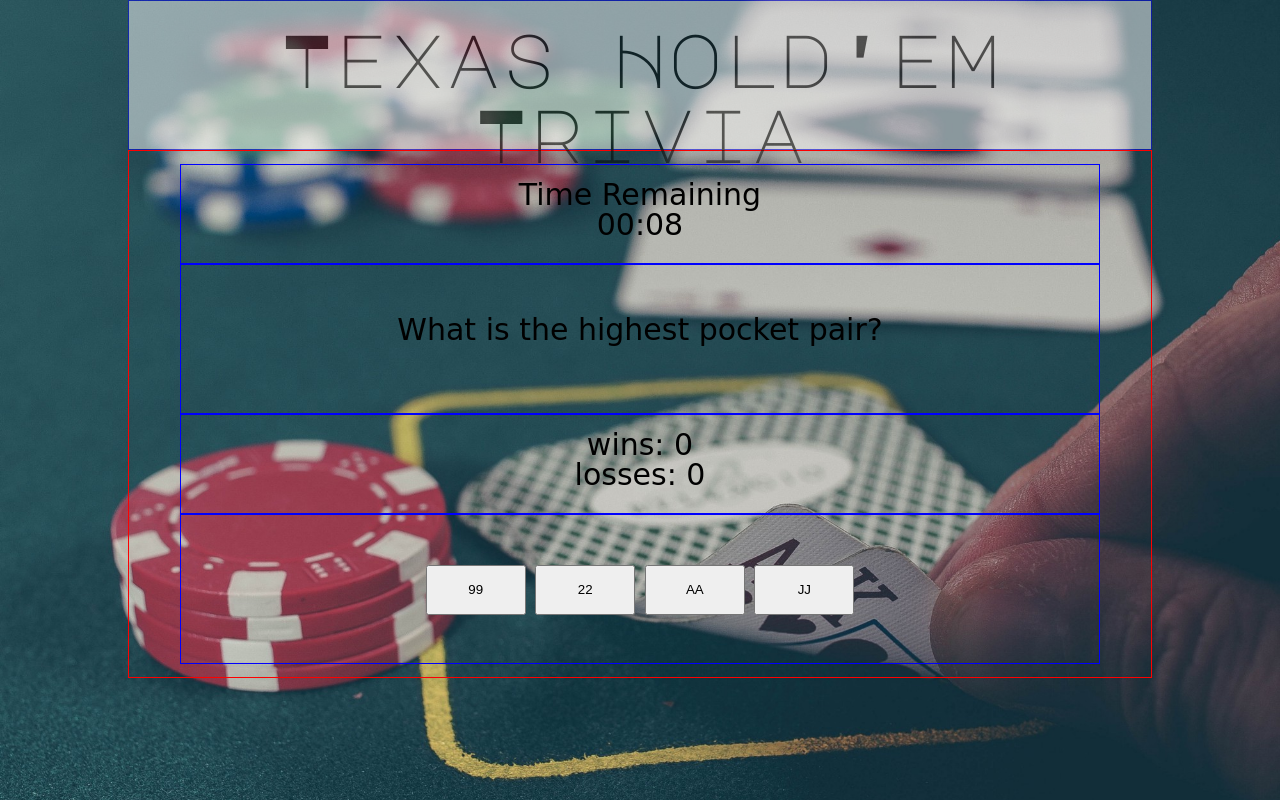
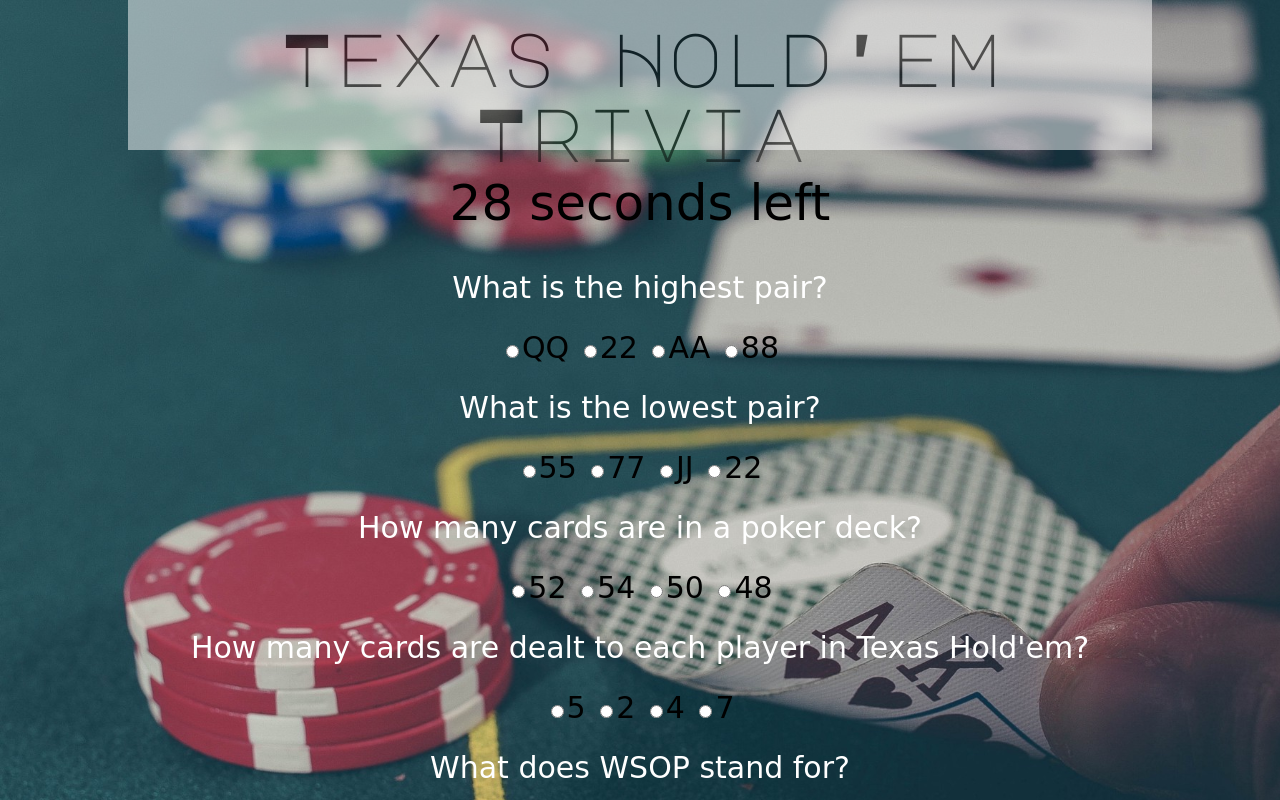
Before and after one commit to rnakada/TriviaGame, a plain HTML site: page index.html in a window 1280 px wide. Both pictures are taken after a click on the button "Click here to start!!". Shown: the top 800 px of the page. Drawn offline with nearby package versions, Linux system fonts and the light colour scheme; a web font is replaced by a local one.

Commit message:
finished

```diff
--- a/assets/css/style.css
+++ b/assets/css/style.css
@@ -5,6 +5,11 @@
 body {
     background-image: url(../images/bodyBackground.jpeg);
     background-size: cover;
+}
+
+h3 {
+    font-weight: bolder;
+    color: white;
 }
 
 /* START */
@@ -32,17 +37,16 @@ body {
 /* GAME PAGE */
 
 #container {
-    border: 1px solid red;
-    /* background-color: white; */
+    /* border: 1px solid red; */
     width: 80%;
-    height: auto;
+    height: 800px;
     padding-top: 1%;
     padding-bottom: 1%;
     margin:auto;
 }
 
 #titleRow {
-    border: 1px solid blue;
+    /* border: 1px solid blue; */
     width: 80%;
     height: 150px;
     margin:auto;
@@ -58,52 +62,76 @@ body {
     font-weight: bolder;
 }
 
-#timerRow {
-    border: 1px solid blue;
+#clock {
+    /* border: 1px solid blue; */
     width: 90%;
     height: 100px;
     margin:auto;
     text-align: center;
-    font-size: 30px;
+    font-size: 50px;
     padding-top: 15px;
     font-family: 'ZCOOL QingKe HuangYou', cursive;
 }
 
-#questionRow {
-    border: 1px solid blue;
+#questionsHere {
+    /* border: 1px solid blue; */
     width: 90%;
-    height: 150px;
+    height: 600px;
+    margin-left: 60px;
     margin:auto;
     text-align: center;
     font-size: 30px;
-    padding-top: 50px;
+    padding-top: 10px;
     font-family: 'ZCOOL QingKe HuangYou', cursive;
 }
 
-#scoreRow {
-    border: 1px solid blue;
-    width: 90%;
-    height: 100px;
+.resultsReset {
+    /* border: 1px solid red; */
+    width: 100%;
+    height: 200px;
     margin:auto;
-    text-align: center;
-    font-size: 30px;
-    padding-top: 15px;
-    font-family: 'ZCOOL QingKe HuangYou', cursive;
+    font-size: 50px;
+    position: relative;
+    top: 100px;
+    background-image: url();
 }
 
-#answerRow {
-    border: 1px solid blue;
-    width: 90%;
+#results {
+    /* border: 1px solid red; */
+    width: 80%;
     height: 150px;
     margin:auto;
+    font-size: 50px;
+    background-image: url();
     text-align: center;
-    font-size: 30px;
     padding-top: 50px;
-    font-family: 'ZCOOL QingKe HuangYou', cursive;
+    position: relative;
+    top: 150px;
 }
 
-.answerButton {
-    height: 50px;
-    width: 100px;
+#resetButton {
+    height:50px;
+    width: 200px;
+    position: relative;
+    right: 40px;
+    bottom: 10px;
+    font-size: 20px;
+    background-image: url(../images/buttonImage2.jpg);
+    background-size: contain;
+    color: white;
+    font-weight: bolder;
+}
 
+#submit-button {
+    height: 100px;
+    width: 200px;
+    background-image: url(../images/submitButton.jpg);
+    background-size:cover;
+    color:white;
+    font-size: 40px;
 }
+
+#submit-button:hover {
+    color: red;
+    font-weight: bolder;
+}
--- a/assets/javascript/app.js
+++ b/assets/javascript/app.js
@@ -1,139 +1,100 @@
-$(document).ready(function(){
-// start button
+$(document).ready(function () {
 
-function startGame() {
     $("#container").hide();
     $("#startButton").show();
-};
+    $("#results").hide();
 
-$("#startButton").on("click", function() {
-    $("#container").show();
-    $("#startButton").hide();
-    // $("#scoreRow").hide();
-    $("#countDown").text("01:30");
-    questionOne();
-    reset();
-    runTimer();
-});
+    // clock ======================================================
 
-// timer
+    var seconds = 30;
+    var intervalId;
 
-var time = 10;
-var timeHolder;
-
-function runTimer(){
-    clearInterval(timeHolder);
-    timeHolder = setInterval(clock, 1000);
-};
-
-function clock() {
-    // console.log("clock");
-    time--;
-
-    var currentTime = timeConverter(time);
-
-    $("#countDown").text(currentTime);
-    if ( time === 0 ) {
-        stop();
-        // alert("Times Up!")
-        // startGame();
-    };
-};
-
-function stop() {
-    clearInterval(timeHolder);
-};
-
-function reset() {
-    time = 10;
-    $("#countDown").text("00:10");
-};
-
-function timeConverter(t) {
-    var minutes = Math.floor(t / 60);
-    var seconds = t - (minutes * 60);
-    // console.log(minutes);
-    // console.log(seconds);
-    if (seconds < 10) {
-        seconds = "0" + seconds;
+    function runTime() {
+        clearInterval(intervalId);
+        intervalId = setInterval(decrement, 1000);
     }
 
-    if (minutes === 0 ) {
-        minutes = "00";
+    function decrement() {
+        seconds--;
+        $("#clock").text(seconds + " seconds left");
+        if (seconds === 0) {
+
+            stop();
+            $("#container").hide();
+            $("#submit-button").hide();
+            submit();
+            $("#clock").hide();
+        }
     }
 
-    else if (minutes < 10) {
-        minutes = "0" + minutes;
+    function stop() {
+        clearInterval(intervalId);
     }
 
-    return minutes + ":" + seconds;
-};
+    // start ======================================================
 
-// Trivia Questions
+    $("#startButton").on("click", function () {
+        $("#startButton").hide();
+        $("#container").show();
+        answers();
+        runTime();
+    })
 
-function questionOne() {
+    // Trivia ======================================================
 
-    var question = "What is the highest pocket pair?";
-    console.log(question);
-    var answers = ["22", "AA", "JJ", "99"];
-    console.log(answers);
-    // var correctAnswer = answers[1];
-    // console.log(correctAnswer);
-    $("#questionRow").text(question);
-    $("#choices").text(answers);
+    var correct = 0;
 
-    $("#a").text(answers[3]);
-    $("#b").text(answers[0]);
-    $("#c").text(answers[1]);
-    $("#d").text(answers[2]);
+    function answers() {
 
-    $("#c").on("click", function(){
-        alert("Correct");
-        $("#wins").text("wins: " + wins++);
+        var q1 = document.forms["questions"]["q1"].value;
+        var q2 = document.forms["questions"]["q2"].value;
+        var q3 = document.forms["questions"]["q3"].value;
+        var q4 = document.forms["questions"]["q4"].value;
+        var q5 = document.forms["questions"]["q5"].value;
 
-        questionTwo();
-        reset();
-        runTimer();
-    });
+        var answers = ["c", "d", "a", "b", "c"]
 
-    $("#a, #b, #d").on("click", function(){
-        alert("wrong");
-        $("#losses").text("losses: " + losses++);
+        if (q1 == answers[0]) {
+            correct++;
+        }
+        if (q2 == answers[1]) {
+            correct++;
+        }
+        if ( q3 == answers[2]){
+        correct++;
+        }
+        if ( q4 == answers[3]){
+        correct++;
+        }
+        if ( q5 == answers[4]){
+        correct++;
+        }
+    }
 
-        questionTwo();
-        reset();
-        runTimer();
-    });
-};
+    //  ======================================================
 
-function questionTwo() {
+    $("#submit-button").on("click", submit);
 
-    var question = "What is the Highest Rank Hand?";
-    var answers = ["Flush", "Fullhouse", "Royal Flush", "StraightFlush"];
+    function submit() {
+        $("#container").hide();
+        $("#submit-button").hide();
+        $("#results").show();
+        answers();
+        results();
+        stop();
+    }
 
-    $("#questionRow").text(question);
-    $("#a").text(answers[2]);
-    $("#b").text(answers[3]);
-    $("#c").text(answers[0]);
-    $("#d").text(answers[1]);
+    // ======================================================
 
-    $("#a").on("click", function(){
-        alert("Correct");
-        $("#wins").text("wins: " + wins++);
-    });
-    $("#b, #c, #d").on("click", function(){
-        alert("wrong");
-        $("#losses").text("losses: " + losses++);
-    });
-};
+    function results() {
+        $("#results").append("You answered correctly " + correct + " questions out of 5.");
 
-// score
+    }
+    // ======================================================
 
-var wins = 1;
-var losses = 1;
+    $("#resetButton").on("click", function () {
+        location.reload();
+    })
 
-// $("#wins").text("wins: " + wins);
-// $("#losses").text("losses: " + losses);
-
-startGame();
+    // ======================================================
 });
--- a/index.html
+++ b/index.html
@@ -1,7 +1,8 @@
 <!DOCTYPE html>
-<html lang = "en">
+<html lang="en">
+
 <head>
-        <meta charset = "UTF-8">
+    <meta charset="UTF-8">
     <link href="https://fonts.googleapis.com/css?family=Major+Mono+Display|ZCOOL+QingKe+HuangYou" rel="stylesheet">
     <link rel="stylesheet" href="assets/css/style.css">
     <link rel="stylesheet" href="assets/css/reset.css">
@@ -14,22 +15,60 @@
         <div id="titleRow">Texas Hold'em Trivia</div>
         <button id="startButton" type="button">Click here to start!!</button>
 
+        <div id="container">
+            <div id="clock">30 seconds left<br><span id="countDown"></span> </div>
+            <div id="questionsHere">
+                <form id="display" name="questions" onsubmit="return answers()">
 
-            <div id="container">
-                <div id="timerRow">Time Remaining<br><span id="countDown"></span> </div>
-                <div id="questionRow">Questions</div>
-                <div id="scoreRow">
-                    <div id="wins">wins: 0</div>
-                    <div id="losses">losses: 0</div>
-                </div>
-                <div id="answerRow">
-                        <button id="a" type="button" class="answerButton"></button>
-                        <button id="b" type="button" class="answerButton"></button>
-                        <button id="c" type="button" class="answerButton"></button>
-                        <button id="d" type="button" class="answerButton"></button>
+                    <h3>What is the highest pair?</h3>
+                    <br>
+                    <input type="radio" name="q1" value="a">QQ
+                    <input type="radio" name="q1" value="b">22
+                    <input type="radio" name="q1" value="c">AA
+                    <input type="radio" name="q1" value="d">88
+                    <p></p>
+                    <br>
+                    <h3>What is the lowest pair?</h3>
+                    <br>
+                    <input type="radio" name="q2" value="a">55
+                    <input type="radio" name="q2" value="b">77
+                    <input type="radio" name="q2" value="c">JJ
+                    <input type="radio" name="q2" value="d">22
+                    <p></p>
+                    <br>
+                    <h3>How many cards are in a poker deck?</h3>
+                    <br>
+                    <input type="radio" name="q3" value="a">52
+                    <input type="radio" name="q3" value="b">54
+                    <input type="radio" name="q3" value="c">50
+                    <input type="radio" name="q3" value="d">48
+                    <p></p>
+                    <br>
+                    <h3>How many cards are dealt to each player in Texas Hold'em?</h3>
+                    <br>
+                    <input type="radio" name="q4" value="a">5
+                    <input type="radio" name="q4" value="b">2
+                    <input type="radio" name="q4" value="c">4
+                    <input type="radio" name="q4" value="d">7
+                    <p></p>
+                    <br>
+                    <h3>What does WSOP stand for?</h3>
+                    <br>
+                    <input type="radio" name="q5" value="a">WorldStoriesOfPoker
+                    <input type="radio" name="q5" value="b">WorldSeasonsOfPoker
+                    <input type="radio" name="q5" value="c">WorldSeriesOfPoker
+                    <input type="radio" name="q5" value="d">WorldSecretsOfPoker
+
+                </form>
+                <br>
+                <input type="submit" id="submit-button" value="Submit">
             </div>
         </div>
+
+        <div id="results"><button type="button" id="resetButton">reset game!</button></div>
+
     </div>
     <script type="text/javascript" src="assets/javascript/app.js"></script>
 </body>
+
 </html>
```
Also changed, not shown: start.html (deleted, +0 -27 lines), assets/images/submitButton.jpg (added), 1 other file. Lines whose indentation alone changed are shown as unchanged.
